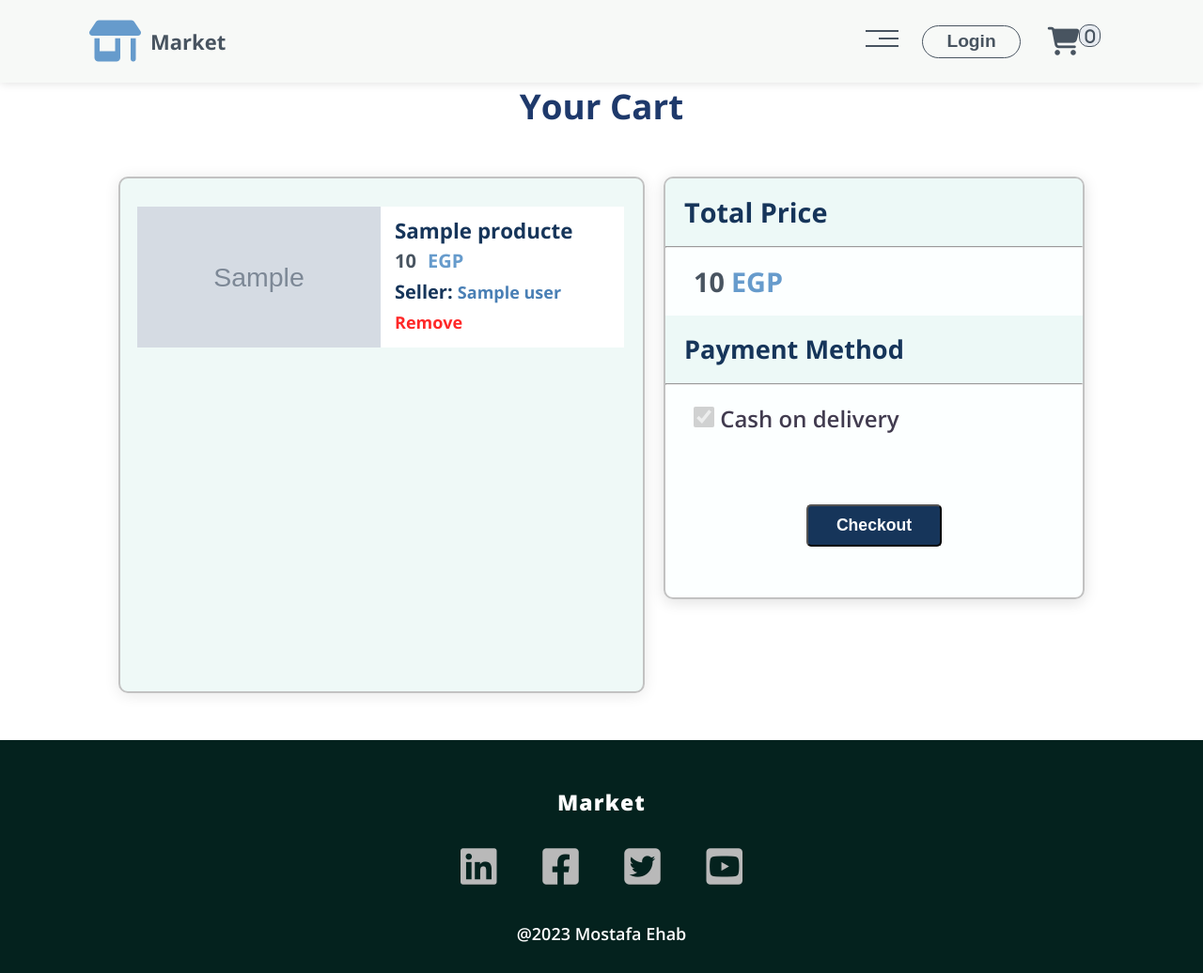
After one commit to mostafaehab96/Handmade, a Flask app: template web_flask/templates/cart-details.html in a window 1280 px wide. The commit adds this page. Shown: the whole page at 94% size. Run offline with Flask 3, Linux system fonts and the light colour scheme; the template is opened without the code that fills it: most values are stand-ins (such as "Sample title", 1, 10 or a date in 2020); grey boxes marked "Sample" are stand-in pictures; some libraries are stand-ins or nearby versions.

Commit message:
Add cart page template, script, styling and route

```diff
--- a/web_flask/main.py
+++ b/web_flask/main.py
@@ -1,4 +1,4 @@
-from flask import Flask, render_template, redirect, url_for, flash
+from flask import Flask, render_template, redirect, url_for, request
 from models import storage
 from flask_bootstrap import Bootstrap5
 from flask_wtf import FlaskForm
@@ -8,6 +8,7 @@ from wtforms.validators import DataRequired, URL, Email, EqualTo
 from werkzeug.security import check_password_hash
 from flask_login import LoginManager, login_user, login_manager, logout_user
 from models.user import User
+from models.product import Product
 
 app = Flask(__name__)
 app.config['SECRET_KEY'] = '8BYkEfBA6O6donzWlSihBXox7C0sKR6b'
@@ -16,6 +17,11 @@ ckeditor = CKEditor(app)
 login_manager = LoginManager()
 login_manager.init_app(app)
 
+
+@app.teardown_appcontext
+def close_db(error):
+    """ Remove the current SQLAlchemy Session """
+    storage.close()
 
 @login_manager.user_loader
 def load_user(user_id):
@@ -86,5 +92,15 @@ def login():
     return render_template('login.html', form=login_form)
 
 
+@app.route('/cart')
+def cart():
+    product_ids = request.args.get('productIds').split(',')
+    products = storage.all("Product")
+    selected_products = [product for product in products if product.id in product_ids]
+    total_price = sum([product.price for product in selected_products])
+    return render_template("cart-details.html", products=selected_products, price=total_price)
+
+
+
 if __name__ == "__main__":
     app.run()
--- /dev/null
+++ b/web_flask/static/css/cart-page-style.css
@@ -0,0 +1,289 @@
+:root {
+    --m-color: #485460;
+    --alt-color : #669bcc;
+    --header-height : 77px;
+    --main-transition:0.3s;
+    --bg-color: #f7f9f7;
+    --onhover:#e8ecf1;
+}
+
+*{
+    -webkit-box-sizing: border-box;
+    -moz-box-sizing: border-box;
+    box-sizing: border-box;
+    margin: 0;
+    padding: 0;
+}
+
+body{
+    font-family: 'Open Sans', sans-serif;
+}
+
+html {
+    scroll-behavior: smooth;
+}
+
+/* ////////////////////////////////////////// */
+
+.ur-cart-h{
+    font-size: 2.3em;
+    font-weight: 700;
+    margin-bottom: 50px;
+    color: #1e396b;
+}
+
+
+.carts-side .container {
+    display: flex;
+    flex-wrap: wrap;
+ }
+
+.carts-side .container .side-sec{
+    height: 550px;
+    width: 50%;
+    background-color: #e3f4f294;
+    box-shadow: 0 2px 16px #00000019;
+    padding: 0 20px 20px 18px;
+    margin-bottom: 50px;
+    overflow: auto;
+    direction: rtl;
+    border: 2px solid #c2c2c2;
+    border-radius: 10px;
+}
+
+
+.carts-side .container .side-sec::-webkit-scrollbar {
+    width: 7px;
+	background-color: #ddd;
+}
+.carts-side .container .side-sec::-webkit-scrollbar-track {
+	background-color: #ddd;
+    -webkit-box-shadow: inset 0 0 6px #0000004d;
+
+}
+
+.carts-side .container .side-sec::-webkit-scrollbar-thumb {
+	background-color: #7393a2;
+    -webkit-box-shadow: inset 0 0 6px #0000004d;
+
+}
+
+.carts-side .container .side-sec .side {
+    display: flex;
+    flex-wrap:nowrap;
+    direction: ltr;
+}
+
+.carts-side .container .side .p-cart-img {
+    margin-top: 30px;
+    height: 150px;
+    width: 50%;
+}
+
+.carts-side .container .side .p-cart-info {
+    background-color: #ffffff;
+    padding: 10px 15px;
+    line-height: 2em;
+    margin-top: 30px;
+    height: 150px;
+    width: 50%;
+    position: relative;
+}
+
+.carts-side .container .side .p-cart-info .p-cart-name {
+    font-size: 1.4rem;
+    font-weight: 650;
+    color: #16355a;
+}
+
+.carts-side .container .side .p-cart-info .p-cart-price{
+    font-size: 20px;
+    color: var(--m-color);
+    font-weight: 650;
+}
+
+.carts-side .container .side .p-cart-info .p-cart-currency{
+    color: var(--alt-color);
+    margin-left: 7px;
+}
+
+.carts-side .container .side .p-cart-info .p-cart-s-name{
+    font-size: 18px;
+    font-weight: 650;
+    color: #497fb5;
+}
+.carts-side .container .side .p-cart-info .p-cart-seller-h{
+    font-size: 20px;
+    color: #16355a;
+}
+.carts-side .container .side .p-cart-info .trash{
+    font-size: 20px;
+    font-weight: 600;
+    margin-top: 10px;
+    margin-left: 10px;
+    color: #ff0000d7;
+}
+.carts-side .container .side .p-cart-info .p-remove {
+    font-size: 18px;
+    font-weight: 700;
+    margin-top: 10px;
+    color: #ff0000d7;
+}
+
+.carts-side .container .p-cart-check {
+    height: 450px;
+    width: 40%;
+    margin-bottom: auto;
+    margin-left: 20px;
+    display: flex;
+    flex-direction: column;
+    line-height: 4.5em;
+    box-shadow: 0 3px 16px #00000021;
+    border-radius: 10px;
+    background-color: #f4fffe53;
+    overflow: hidden;
+    border: 2px solid #c2c2c2;
+}
+
+@media (min-width:767px) and (max-width:992px) {
+    .carts-side .container .side .p-cart-img {
+         height: 180px !important;
+   }
+   .carts-side .container .side .p-cart-info {
+        height: 180px !important;
+   }
+    .carts-side .container .p-cart-check .total-price {
+        font-size: 1.5em !important;
+    }
+    .carts-side .container .p-cart-check .pay-method {
+        font-size: 1.4em !important;
+    }
+    .carts-side .container .p-cart-check .cash {
+        font-size: 1.2em !important;
+       }
+
+}
+@media(max-width:767px) {
+    .carts-side .container .p-cart-check{
+        width:100%;
+        margin-left: 0;
+    }
+
+}
+
+@media (min-width: 500px) and (max-width: 767px) {
+    .carts-side .container .side-sec{
+        width: 100% !important;
+    }
+    .carts-side .container .side .p-cart-img {
+         width: 230px !important;
+    }
+    .carts-side .container .side .p-cart-info {
+         width: 230px !important;
+    }
+}
+
+@media(max-width:520px) {
+    .carts-side .container .side-sec .side {
+         flex-wrap:wrap !important;
+    }
+    .carts-side .container .side-sec{
+        width: 100% !important;
+    }
+    .carts-side .container .side .p-cart-img {
+         width: 100% !important;
+         height: 200px !important;
+    }
+    .carts-side .container .side .p-cart-info {
+        width: 100% !important;
+        height: 130px !important;
+        padding: 5px 0 !important;
+        padding-left: 5px !important;
+        line-height: 1.7em;
+        margin-top: 0px;
+    }
+
+}
+
+.carts-side .container .p-cart-check .total-price {
+    font-size: 1.8em;
+    font-weight: 750px;
+    color: #16355a;
+    background-color: #e3f4f294;
+    padding-left: 20px;
+}
+
+.carts-side .container .p-cart-check .p-t-price {
+    font-size: 1.8em;
+    color: var(--m-color);
+    font-weight: 700;
+    padding-left: 30px;
+
+}
+
+.carts-side .container .p-cart-check .p-t-currency {
+    color: var(--alt-color);
+    margin-left: 7px;
+    font-weight: 700;
+
+}
+
+.carts-side .container .p-cart-check .pay-method {
+    font-size: 1.7em;
+    font-weight: 600px;
+    color: #16355a;
+    background-color: #e3f4f294;
+    padding-left: 20px;
+
+
+}
+
+.carts-side .container .p-cart-check .cash {
+    font-size: 1.5em;
+    font-weight: 550;
+    color: #413b4f;
+    padding-left: 30px;
+
+}
+
+
+.carts-side .container .p-cart-check .cash-on-check {
+    height: 22px;
+    width: 22px;
+    cursor: pointer;
+}
+
+.carts-side .container label {
+    cursor: pointer;
+}
+
+hr{
+    height: 1px;
+    background-color: #16355a;
+}
+
+
+.carts-side .container .p-cart-check .check-btn {
+    width: fit-content;
+    margin: auto;
+    padding: 10px 30px;
+    border-radius: 5px;
+    font-size: 1.1em;
+    font-weight: 620;
+    color: white;
+    cursor: pointer;
+    background-color: #16355a;
+}
+
+.carts-side .container .p-cart-check .check-btn:hover {
+    background-color: white;
+    color: #16355a;
+    transition-duration: var(--main-transition);
+}
+
+.container .simliar-p-h {
+    margin-top: 40px;
+    font-size: 30px;
+    font-weight: 800;
+    color: #16355a;
+}
--- /dev/null
+++ b/web_flask/static/scripts/cart.js
@@ -0,0 +1,19 @@
+const cart = document.querySelector(".cart");
+const cartValue = document.querySelector(".badge");
+
+
+const productIds = [];
+let value = 0;
+
+document.addEventListener("click", function (event) {
+    if (event.target.classList.contains("p-card-add")) {
+        const productId = event.target.getAttribute('product_id')
+        productIds.push(productId);
+        value += 1;
+        cartValue.setAttribute('value', value)
+    }
+})
+
+cart.addEventListener("click", function () {
+    window.location.href = `/cart?productIds=${productIds.join(",")}`;
+});
--- /dev/null
+++ b/web_flask/templates/cart-details.html
@@ -0,0 +1,43 @@
+{% include "header.html" %}
+{% if products|length %}
+    <div class="container">
+        <h1 class="ur-cart-h">Your Cart</h1>
+    </div>
+    <div class="carts-side">
+        <div class="container">
+            <div class="side-sec">
+                {% for product in products %}
+                    <div class="side">
+                        <img class="p-cart-img" src="{{ product.image }}" alt="">
+                        <div class="p-cart-info">
+                            <h3 class="p-cart-name">{{ product.name }}e</h3>
+                            <span class="p-cart-price"> {{ product.price }} <span
+                                    class="p-cart-currency">EGP</span></span>
+                            <h4 class="p-cart-seller-h"> Seller: <a href=""
+                                                                    class="p-cart-s-name">{{ product.user.name }}</a>
+                            </h4>
+                            <a href="" class="p-remove"> Remove </a>
+                        </div>
+                    </div>
+                {% endfor %}
+            </div>
+            <div class="p-cart-check">
+                <h2 class="total-price"> Total Price </h2>
+                <hr>
+                <span class="p-t-price"> {{ price }}<span class="p-t-currency">EGP</span></span>
+                <h2 class="pay-method"> Payment Method </h2>
+                <hr>
+                <label class="cash">
+                    <input class="cash-on-check" type="checkbox" name="" id="" checked="checked" disabled>
+                    Cash on delivery
+                </label>
+                <input class="check-btn" type="button" value="Checkout">
+            </div>
+        </div>
+    </div>
+{% else %}
+    <div class="container">
+        <h1 class="ur-cart-h">Your Cart Is Empty</h1>
+    </div>
+{% endif %}
+{% include "footer.html" %}
--- a/web_flask/templates/footer.html
+++ b/web_flask/templates/footer.html
@@ -13,7 +13,8 @@
     <p class="copyright">@2023 Mostafa Ehab </p>
 
 </div>
-<script src="../static/scripts/app.js"></script>
+<script src="../static/scripts/nav.js"></script>
+<script src="../static/scripts/cart.js"></script>
 </body>
 
 </html>
--- a/web_flask/templates/header.html
+++ b/web_flask/templates/header.html
@@ -15,6 +15,7 @@
     <link rel="stylesheet" href="../static/css/all.min.css"/>
     <link rel="stylesheet" href="../static/css/header-style.css"/>
     <link rel="stylesheet" href="../static/css/home-page-style.css"/>
+    <link rel="stylesheet" href="../static/css/cart-page-style.css">
     <link rel="stylesheet" href="../static/css/footer-style.css">
 </head>
 <body>
--- a/web_flask/templates/home.html
+++ b/web_flask/templates/home.html
@@ -21,10 +21,10 @@
                 </a>
                 <div class="product-info">
                     <h3 class="Product-name">{{ product.name }}</h3>
-                <p class="Product-description">{{ product.description}}</p>
+                    <p class="Product-description">{{ product.description }}</p>
                     <div class="price-add">
                         <span class="price">{{ product.price }} <span class="currency"> EGP </span> </span>
-                    <input class="p-card-add" type="button" value="Add To Card">
+                        <input class="p-card-add" type="button" value="Add To Card" product_id="{{ product.id }}">
                     </div>
                 </div>
             </div>
```
Also changed, not shown: web_flask/static/css/footer-style.css (+12 -13 lines), web_flask/static/scripts/nav.js (renamed from web_flask/static/scripts/app.js). Lines whose indentation alone changed are shown as unchanged.
